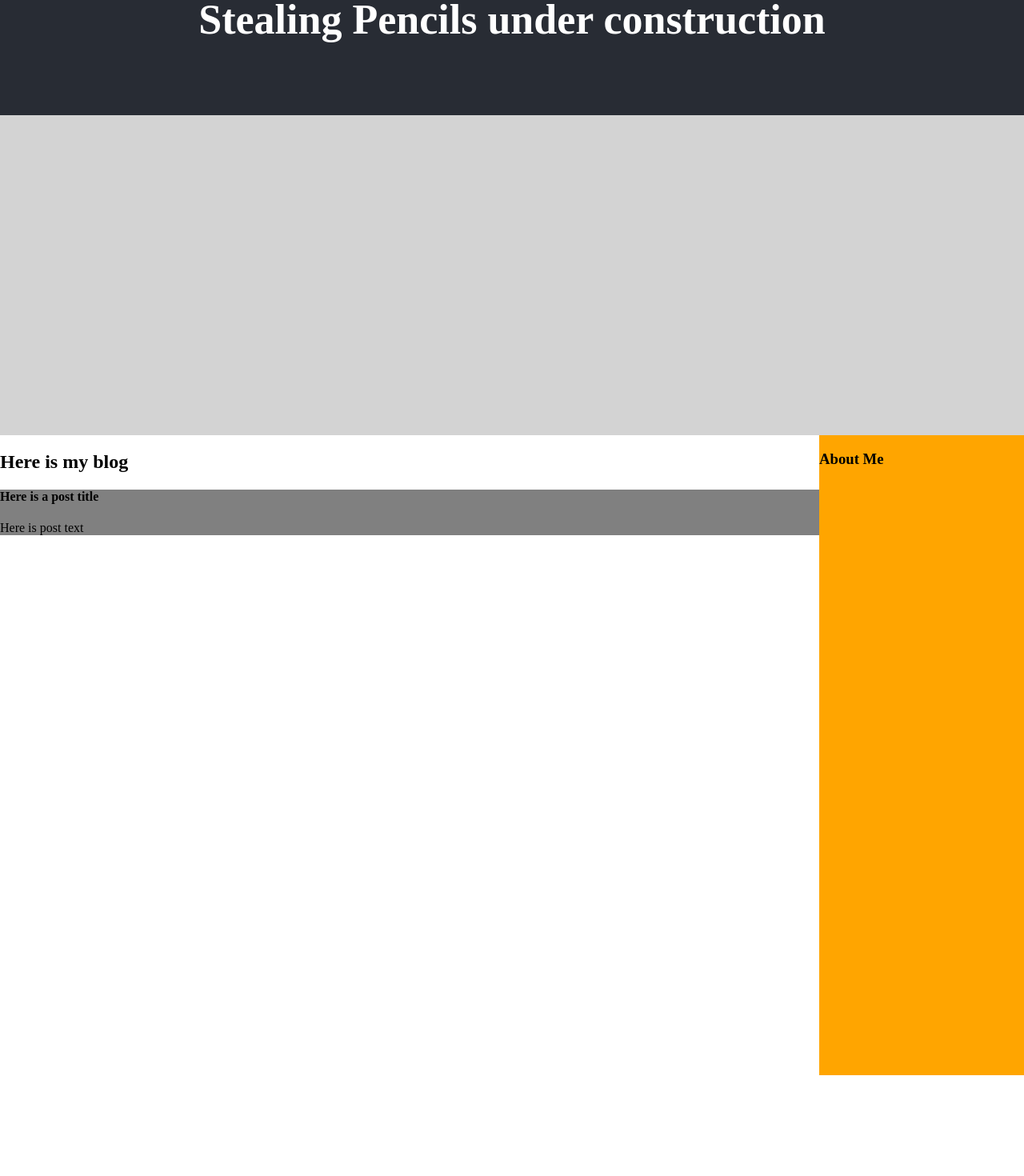
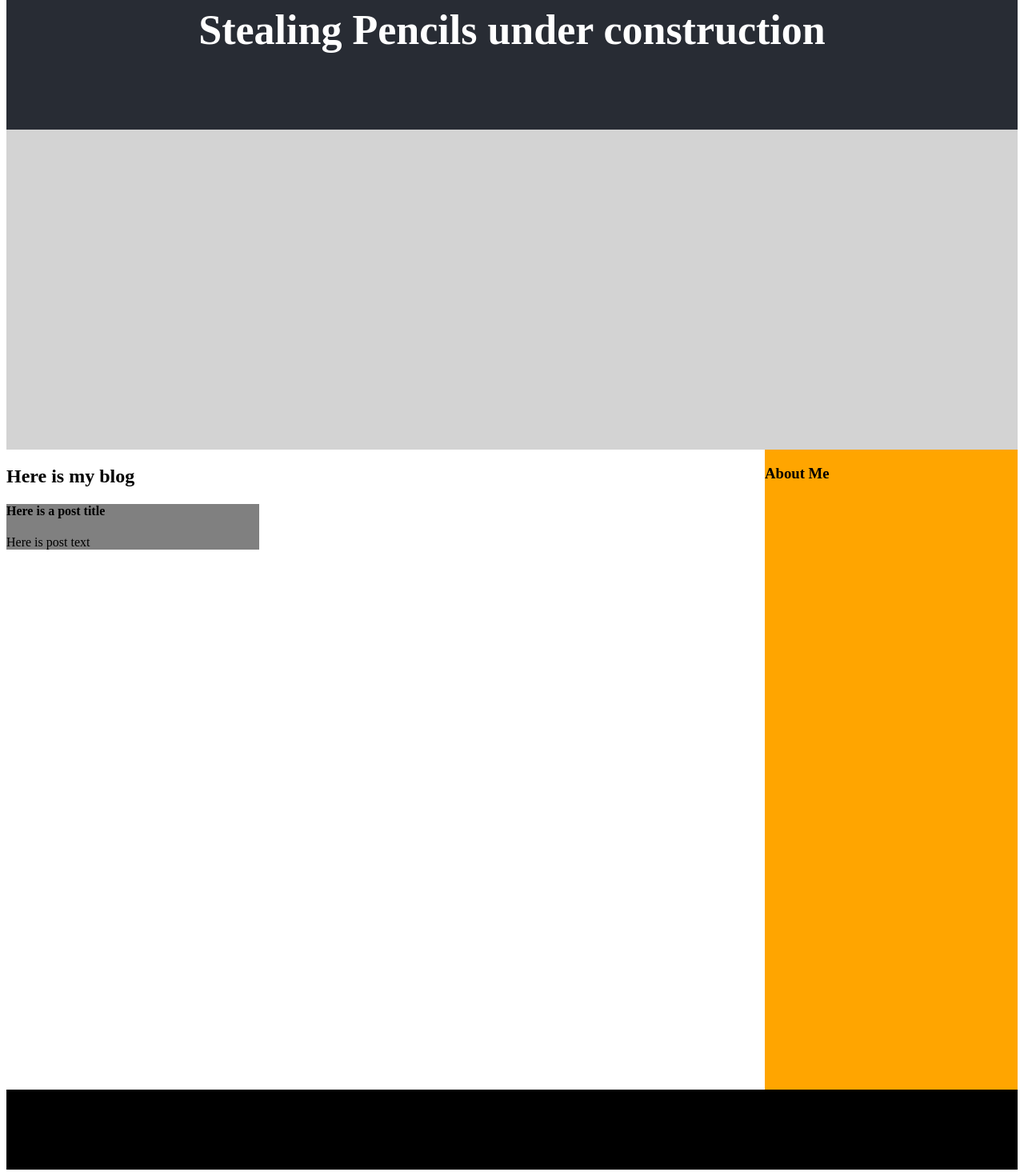
Before and after one commit to stealing-pencils/my_website, a React (Create React App) app in the folder my_website/: page / in a window 1280 px wide. Shown: the part 96-1566 px from the top of the page at 80% size. Before the commit the page ends 1440 px from the top, so only its background shows below. Built offline with nearby package versions, Linux system fonts and the light colour scheme; a web font is replaced by a local one.

Commit message:
fixed footer to tag rather than class selector

```diff
--- a/my_website/src/App.css
+++ b/my_website/src/App.css
@@ -1,9 +1,10 @@
 
-.App {
-  height: 100%;
+.App-container {
+  /* height: 100%; */
   display: grid;
+  min-height: 100%;
   grid-template-columns: repeat(4, 1fr);
-  grid-template-rows: 130px 90px 1234px 100px;
+  grid-template-rows: 250px 400px 1fr 100px;
 
   grid-template-areas:
   "h h h h"
@@ -16,7 +17,6 @@
 .header {
   grid-area: h;
   background-color: #282c34;
-  min-height: 30vh;
   display: flex;
   flex-direction: column;
   align-items: center;
@@ -27,7 +27,6 @@
 
 .title-image {
   grid-area: i;
-  min-height: 50vh;
   background-color: #d3d3d3;
 }
 
@@ -44,7 +43,7 @@
   background-color: gray;
 }
 
-.footer {
+footer {
   grid-area: f;
   background-color: black;
 }
--- a/my_website/src/App.js
+++ b/my_website/src/App.js
@@ -12,7 +12,7 @@ class App extends Component {
             </h1>
           </header>
         </div>
-        <body>
+
         <div className="title-image">
         </div>
         <div className="about-column-right">
@@ -21,7 +21,7 @@ class App extends Component {
           </h3>
         </div>
         <div className="main-blog-container">
-            <h2>
+          <h2 className ="blog-title">
           Here is my blog
           </h2>
           <div className="posts">
@@ -33,14 +33,15 @@ class App extends Component {
             </div>
           </div>
         </div>
-        </body>
         <footer>
+          This is a footer
           <div className="social-media">
           </div>
           <div className="contact-details">
           </div>
         </footer>
       </div>
+
     );
   }
 }
--- a/my_website/src/index.css
+++ b/my_website/src/index.css
@@ -2,7 +2,7 @@
 @import url('https://fonts.googleapis.com/css?family=Averia+Libre|Source+Serif+Pro');
 
 
-body {
+.App-container {
   margin: 0;
   padding: 0;
   font-family: 'Source Serif Pro', serif;
```
Lines whose indentation alone changed are shown as unchanged.
